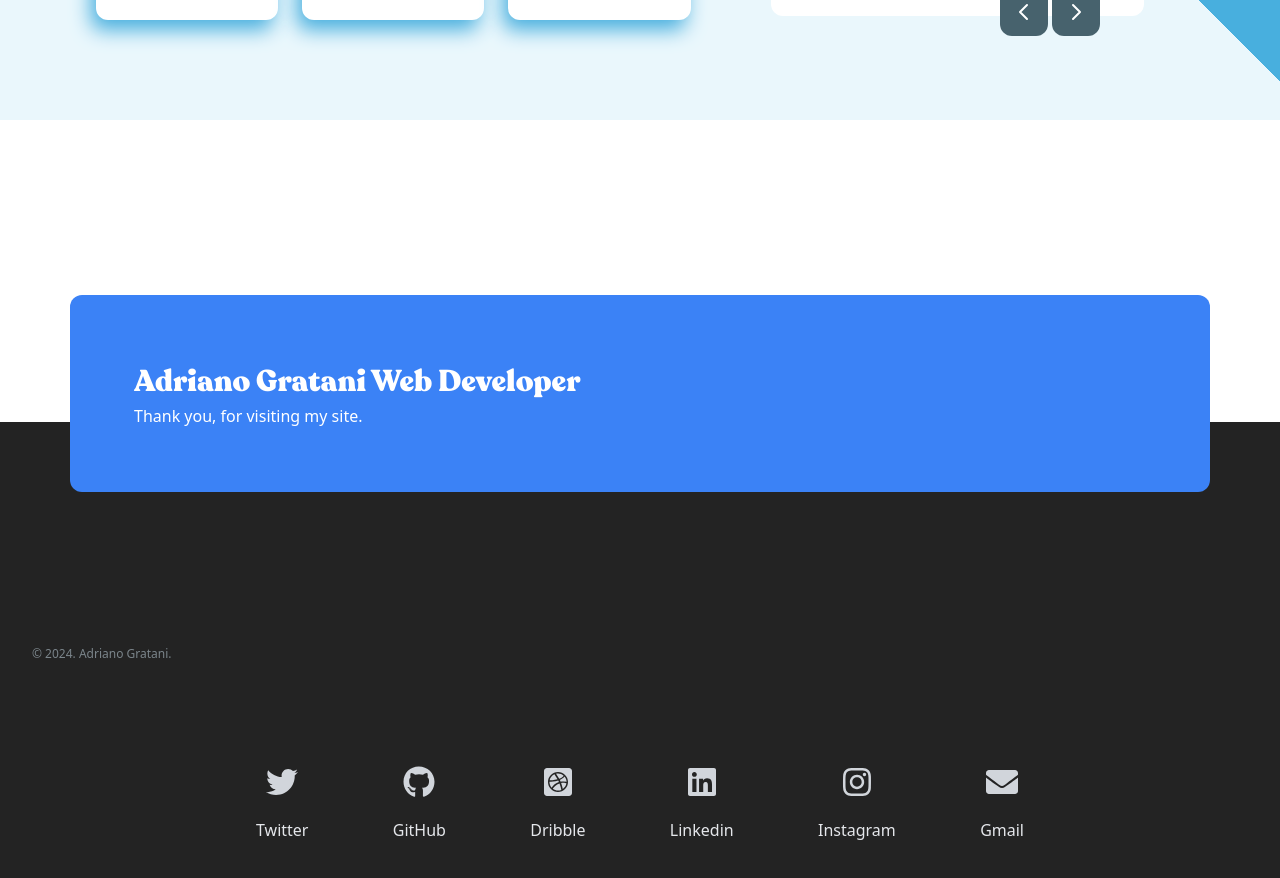
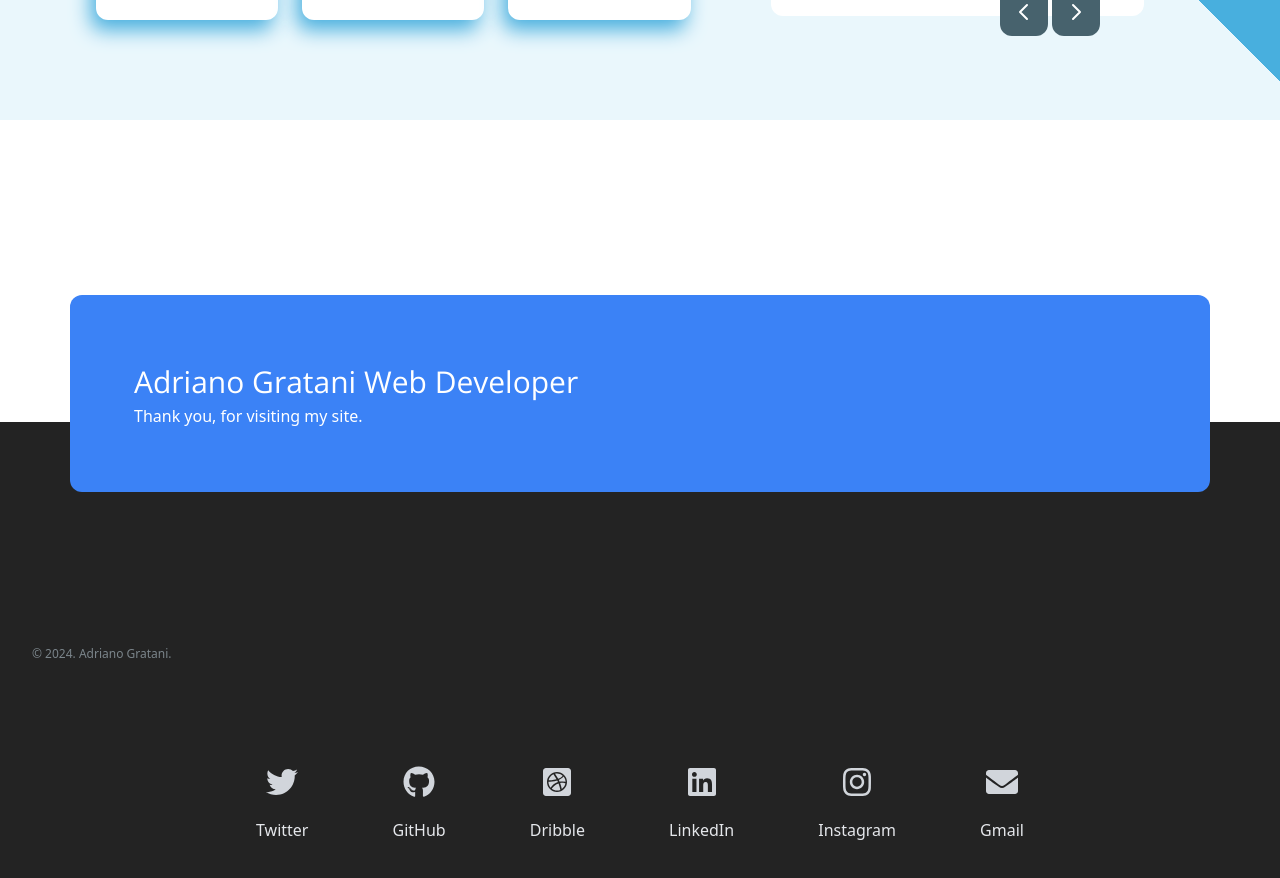
Before and after one commit to AdrianoGratani/AdrianoGratani-PortfolioWebsite, a Next.js app: page / in a window 1280 px wide. Shown: the part 3060-3938 px from the top of the page. Built offline with nearby package versions, Linux system fonts and the light colour scheme; no server answers.

Commit message:
added LinkedIn / Instagram

```diff
--- a/src/app/components/Footer/Footer.js
+++ b/src/app/components/Footer/Footer.js
@@ -132,7 +132,7 @@ export default function Footer() {
                 <a
                   className="group flex flex-col items-center justify-center"
                   target="_blank"
-                  href="Linkedin"
+                  href="https://www.linkedin.com/in/gratani"
                 >
                   {" "}
                   <svg
@@ -148,7 +148,7 @@ export default function Footer() {
                     <path d="M416 32H31.9C14.3 32 0 46.5 0 64.3v383.4C0 465.5 14.3 480 31.9 480H416c17.6 0 32-14.5 32-32.3V64.3c0-17.8-14.4-32.3-32-32.3zM135.4 416H69V202.2h66.5V416zm-33.2-243c-21.3 0-38.5-17.3-38.5-38.5S80.9 96 102.2 96c21.2 0 38.5 17.3 38.5 38.5 0 21.3-17.2 38.5-38.5 38.5zm282.1 243h-66.4V312c0-24.8-.5-56.7-34.5-56.7-34.6 0-39.9 27-39.9 54.9V416h-66.4V202.2h63.7v29.2h.9c8.9-16.8 30.6-34.5 62.9-34.5 67.2 0 79.7 44.3 79.7 101.9V416z"></path>
                   </svg>
                   <h5 className="font-recoleta mt-1 lg:mt-3 xl:mt-5 text-sm sm:text-base font-sans text-gray-200 transition-colors duration-300 group-hover:text-[#48AFDE]">
-                    Linkedin
+                    LinkedIn
                   </h5>
                 </a>
               </div>
@@ -156,7 +156,7 @@ export default function Footer() {
                 <a
                   className="group flex flex-col items-center justify-center"
                   target="_blank"
-                  href="Instagram"
+                  href="https://www.instagram.com/adriano.gratani/"
                 >
                   <svg
                     stroke="currentColor"
--- a/src/app/layout.js
+++ b/src/app/layout.js
@@ -1,10 +1,13 @@
 import localFont from "next/font/local";
 // import Recoleta from '../../public/fonts/Recoleta-Black';
+import Footer from "../app/components/Footer/Footer";
 import Header from "../app/components/Header/Header";
-import Footer from "../app/components/Footer/Footer";
 import "./globals.css";
+// font 2:                                                                     https://prismic.io/blog/nextjs-fonts
+import { Open_Sans } from 'next/font/google';
 
-// setting up the fonts to be usdd
+
+// setting up the main font object:
 const poppins = localFont({
   src: [
     {
@@ -24,6 +27,12 @@ const poppins = localFont({
   subsets: ["latin"],
 });
 
+// setting up the font 2:
+const openSans = Open_Sans ( {
+  subsets: ['latin'],
+  display: 'swap'
+})
+
 export const metadata = {
   title: "Create Next App",
   description: "Generated by create next app",
@@ -32,11 +41,13 @@ export const metadata = {
 export default function RootLayout({ children }) {
   return (
     <html lang="en">
-      <body className={poppins.className}>
+      <body className={openSans.className}>
         <Header />
+        <div className={poppins.className}>
         {children}
-	<Footer />
-        </body>
+        </div>
+        <Footer />
+      </body>
     </html>
   );
 }
```
